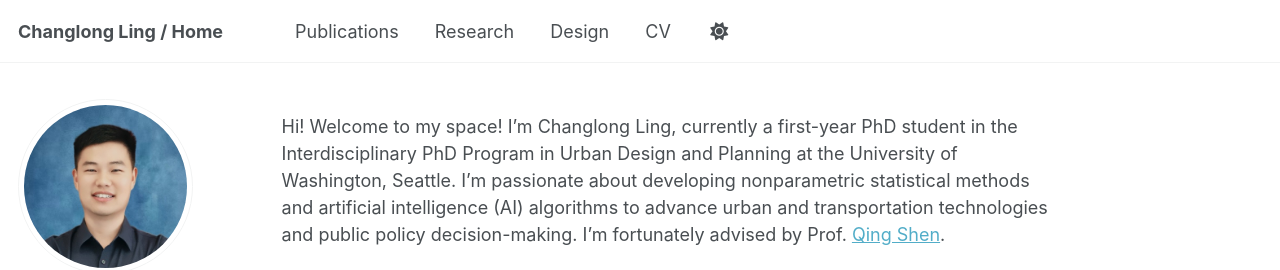
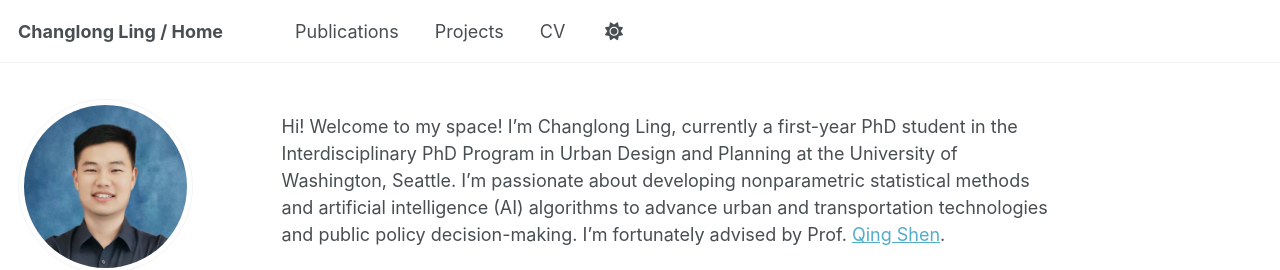
Before and after one commit to ChanglongLing/changlongling.github.io, a Jekyll site: the page built from _pages/about.md, in a window 1280 px wide. Shown: the top 270 px of the page. Built offline with Jekyll 4.4.1, drawn with Linux system fonts in a browser that asks for light colours; some web fonts are replaced.

Commit message:
Update navigation.yml

```diff
--- a/_data/navigation.yml
+++ b/_data/navigation.yml
@@ -11,8 +11,11 @@ main:
   - title: "Publications"
     url: /publications/
 
-  - title: "Research"
-    url: /research/
+  - title: "Projects"
+    url: /projects/
+
+  - title: "CV"
+    url: /cv/
 
   #- title: "Talks"
   #  url: /talks/
@@ -20,14 +23,8 @@ main:
   #- title: "Teaching"
   #  url: /teaching/
 
-  - title: "Design"
-    url: /portfolio/
-
   #- title: "Blog Posts"
   #  url: /year-archive/
-
-  - title: "CV"
-    url: /cv/
 
   # - title: "CV"
   #   url: /cv-json/
```
